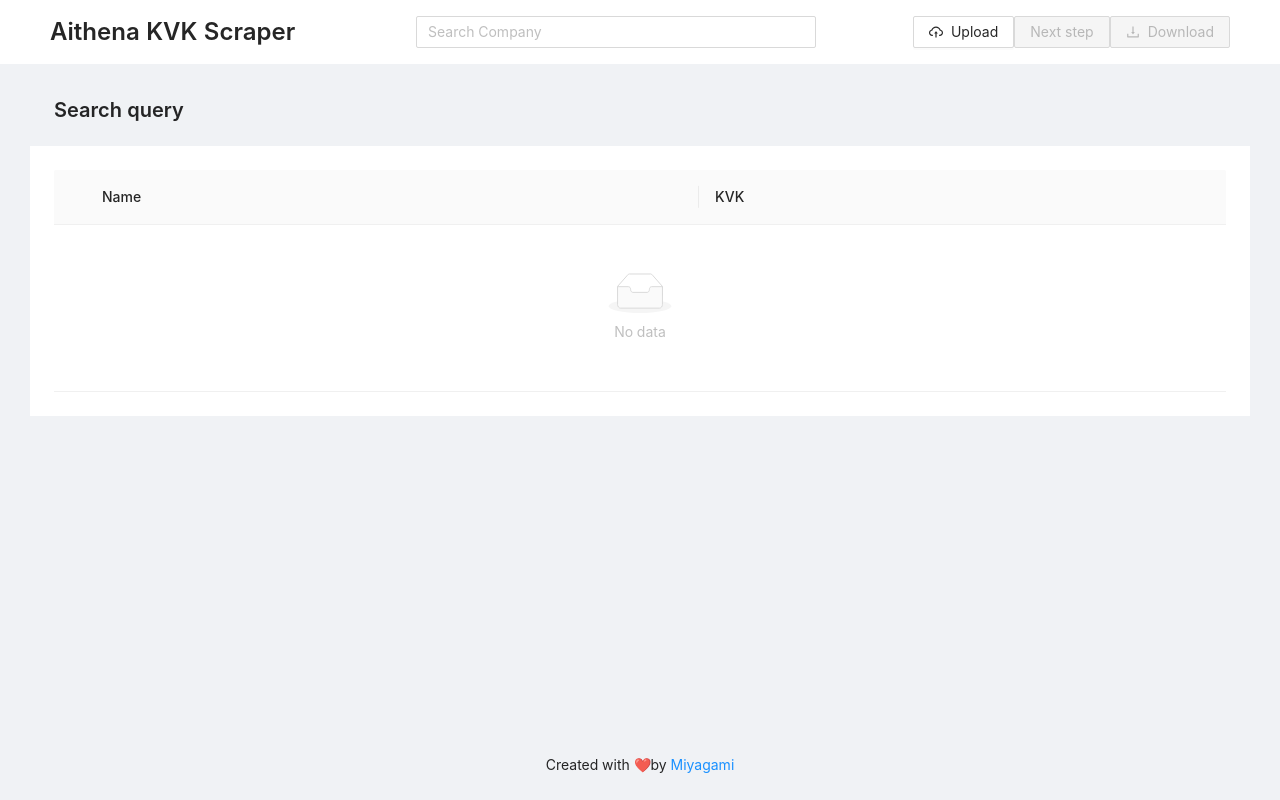
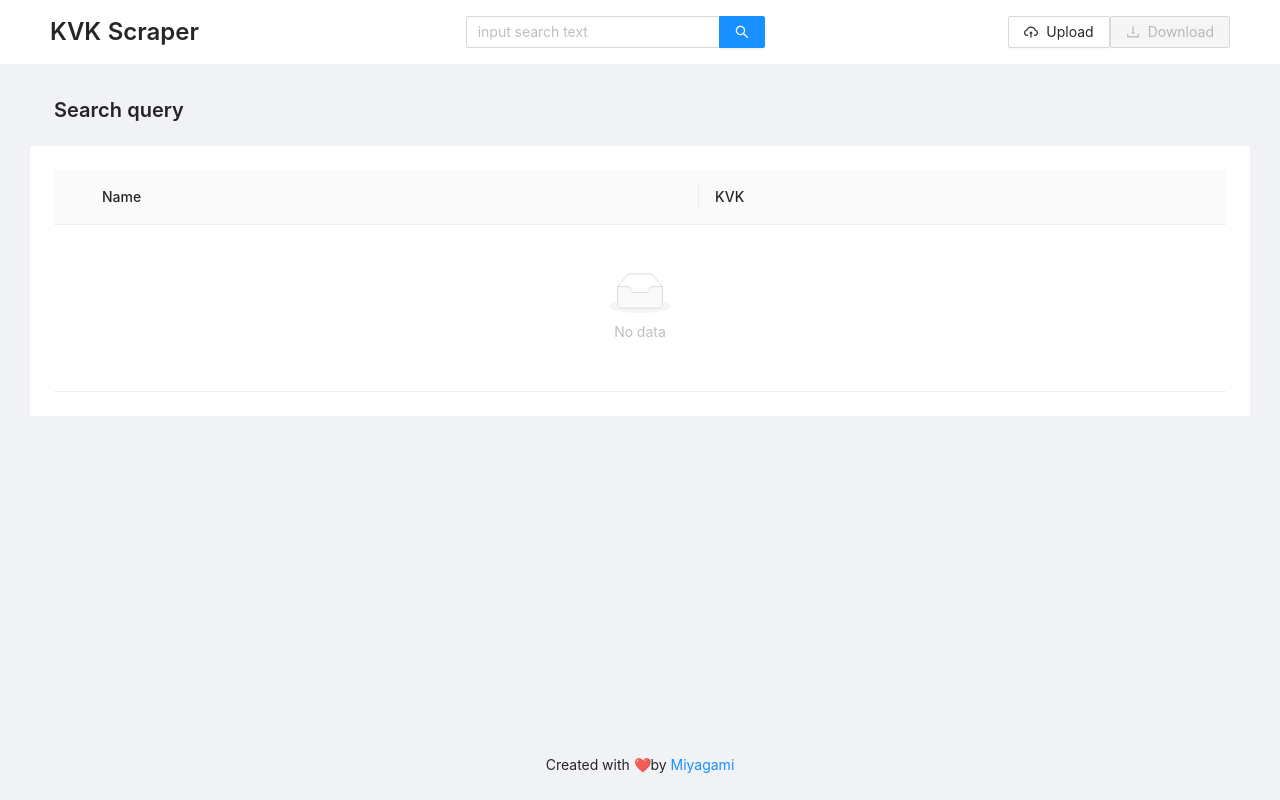
Before and after one commit to miyagami-com/aithene-kvk-spa, a Next.js app: page / in a window 1280 px wide. Built offline with nearby package versions, Linux system fonts and the light colour scheme.

Commit message:
Added .idea to gitignore

```diff
--- a/pages/api/[query].js
+++ b/pages/api/[query].js
@@ -83,11 +83,7 @@ export default function handler(req, res) {
 
   try {
     scrapeAll(browserInstance, query).then((val) => {
-      const data = {
-          name: query,
-          items: val,
-      }
-      res.status(200).send(data)
+      res.status(200).send(val)
     });
   } catch (e) {
     res.status(400).send(e);
--- a/pages/index.js
+++ b/pages/index.js
@@ -1,8 +1,6 @@
-import Head from 'next/head'
-import Image from 'next/image'
 import axios from 'axios';
 
-import {Button, Input, Layout, message, PageHeader, Upload, Typography, Tag} from 'antd';
+import {Button, Input, Layout, message, PageHeader, Statistic, Tag, Typography, Upload} from 'antd';
 import {CloudUploadOutlined, DownloadOutlined} from '@ant-design/icons';
 import {TableComponent} from "../components/Table";
 import {useEffect, useState} from "react";
@@ -10,18 +8,19 @@ import * as XLSX from 'xlsx';
 
 const {Header, Content, Footer} = Layout;
 const {Title} = Typography;
+const {Search} = Input;
 
 export default function Home() {
-    const [query, setQuery] = useState('');
     const [loading, setLoading] = useState(false);
     const [download, setDownload] = useState(null)
     const [downloading, setDownloading] = useState(false);
     const [currentStep, setCurrentStep] = useState(null)
     const [upload, setUpload] = useState(null)
     const [uploading, setUploading] = useState(false);
+    const [data, setData] = useState([]);
+    const [title, setTitle] = useState(null)
 
-    const [data, setData] = useState([]);
-    axios.defaults.timeout = 10000;
+    axios.defaults.timeout = 5000;
 
     const fetchData = async (query) => {
         console.log(encodeURIComponent(query));
@@ -29,11 +28,13 @@ export default function Home() {
         try {
             await axios.get(`/api/${encodeURIComponent(query)}`).then((res) => {
                 setData(res.data);
+                setTitle(query);
                 setLoading(false);
             })
         } catch (e) {
             console.log(e)
             message.error("Error occured looking for data")
+            setTitle(query);
             setLoading(false);
         }
     }
@@ -80,10 +81,8 @@ export default function Home() {
         return JSON.stringify(result); //JSON
     }
 
-    const handleEnter = (e) => {
-        if (e.key === "Enter") {
-            fetchData(query);
-        }
+    const handleSearch = (val) => {
+        fetchData(val);
     };
 
     const uploadProps = {
@@ -111,10 +110,10 @@ export default function Home() {
     };
 
     const generateTags = () => {
-        const words = data?.name?.split(' ')
-        return words?.map((word) => (
+        const words = title?.split(' ')
+        return words?.length > 1 && words?.map((word) => (
             <Button style={{padding: 0}} type="link" onClick={() => fetchData(word)}>
-            <Tag key={word} color="blue" >{word}</Tag>
+                <Tag key={word} color="blue">{word}</Tag>
             </Button>
         ))
     }
@@ -123,12 +122,13 @@ export default function Home() {
     const rowSelection = {
         onChange: (selectedRowKeys, selectedRows) => {
             if (currentStep) {
-                const newObject = upload;
-                // newObject[currentStep - 1].kvk-name = selectedRows[0].name
-                // setUpload(...upload,
-                //     upload[currentStep - 1].kvk-name: selectedRows[0].name,
-                //
-                // )
+                const temp = upload;
+                temp[currentStep - 1].kvk_name = selectedRows[0].name;
+                temp[currentStep - 1].kvk_number = selectedRows[0].kvk;
+                temp[currentStep - 1].kvk_link = selectedRows[0].link;
+                // upload[currentStep - 1].kvk-name = selectedRows[0].name
+                setUpload(temp);
+                incrementStep();
             }
             console.log('selectedRows: ', selectedRows);
         },
@@ -137,8 +137,31 @@ export default function Home() {
 
     const incrementStep = () => {
         const nextStep = currentStep + 1;
-        setCurrentStep(nextStep)
-        fetchData(upload[currentStep].name)
+        if (currentStep >= upload.length) {
+            setDownloading(true);
+            const wb = XLSX.utils.book_new();
+            wb.Props = {
+                Title: "KVK Scraper",
+                Subject: "MIT LICENSE",
+                Author: "Miyagami BV",
+                CreatedDate: new Date()
+            };
+            wb.SheetNames.push("Items");
+            const ws = XLSX.utils.json_to_sheet(JSON.stringify(upload));
+            wb.Sheets["Items"] = ws;
+            const wbout = XLSX.write(wb, {bookType:'xlsx',  type: 'binary'});
+            setDownload(wbout)
+        } else {
+            setCurrentStep(nextStep)
+            fetchData(upload[currentStep].name)
+        }
+    }
+
+    function s2ab(s) {
+        const buf = new ArrayBuffer(s.length); //convert s to arrayBuffer
+        const view = new Uint8Array(buf);  //create uint8array as viewer
+        for (let i=0; i<s.length; i++) view[i] = s.charCodeAt(i) & 0xFF; //convert to octet
+        return buf;
     }
 
     useEffect(() => {
@@ -148,12 +171,19 @@ export default function Home() {
     return (
         <Layout className="layout" theme="light">
             <Header style={{background: 'white', display: 'flex', flexDirection: 'row'}}>
-                <Title className="logo" level={3}>Aithena KVK Scraper</Title>
-                <Input placeholder="Search Company" value={query} style={{
-                    width: 400,
-                    margin: 'auto'
-                }} onChange={(e) => setQuery(e.target.value)} onKeyDown={handleEnter}/>
+                <Title className="logo" level={3}>KVK Scraper</Title>
+                <Search
+                    placeholder="input search text"
+                    style={{
+                        width: 300,
+                        margin: 'auto'
+                    }}
+                    onSearch={(value) => fetchData(value)}
+                    enterButton
+                    loading={loading}
+                />
                 <div style={{display: 'flex', flexDirection: 'row', alignItems: 'center'}}>
+                    {!upload &&
                     <Upload {...uploadProps}>
                         <Button
                             icon={<CloudUploadOutlined/>}
@@ -164,13 +194,15 @@ export default function Home() {
                             Upload
                         </Button>
                     </Upload>
+                    }
+                    {upload &&
                     <Button
-                        loading={loading}
-                        disabled={!upload}
+                        disabled={loading}
                         onClick={() => incrementStep()}
                     >
                         Next step
                     </Button>
+                    }
                     <Button
                         type="primary"
                         icon={<DownloadOutlined/>}
@@ -184,12 +216,13 @@ export default function Home() {
             <Content style={{padding: '10px 30px'}}>
                 <PageHeader
                     className="site-page-header"
-                    title={`${currentStep ? `${currentStep} / ${upload?.length}` : ''} ${data?.name || "Search query"}`}
-                    subTitle={`${data?.items?.length || ''} ${data?.items?.length ? 'Results' : ''}`}
+                    title={`${title || "Search query"}`}
+                    subTitle={`${data?.length || ''} ${data?.length ? 'Results' : ''}`}
                     tags={generateTags()}
+                    extra={[currentStep &&  <Statistic title="Items" value={currentStep} suffix={`/ ${upload?.length}`} />]}
                 />
                 <div className="site-layout-content">
-                    <TableComponent data={data?.items} setData={setData} rowSelection={rowSelection}/>
+                    <TableComponent data={data} setData={setData} rowSelection={rowSelection}/>
                 </div>
             </Content>
             <Footer style={{textAlign: 'center'}}>Created with <span role="image">❤️</span>by
```
